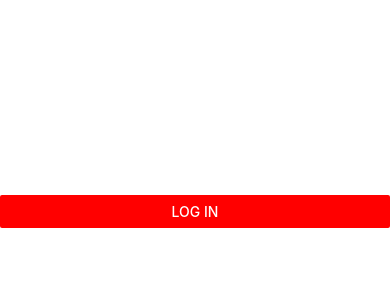
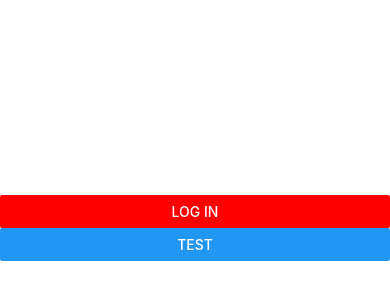
Before and after one commit to claraxuxu/Redditech, a React Native app: screen / in a window 390 px wide. Shown: the top 300 px of the page. Built offline with nearby package versions, Linux system fonts and the light colour scheme.

Commit message:
switched to a global variable for the token

```diff
--- a/App.js
+++ b/App.js
@@ -8,6 +8,7 @@
 
 import React from 'react';
 import {
+  Button,
   View,
 } from 'react-native';
 import LogWeb from './LogWeb';
@@ -16,6 +17,10 @@ const App = () => {
   return (
     <View>
       <LogWeb></LogWeb>
+      <Button
+        title= 'test'
+        onPress= {() => {console.log(global.authState)}}
+      />
     </View>
   );
 }
--- a/LogWeb.js
+++ b/LogWeb.js
@@ -23,7 +23,7 @@ const Logweb = () => {
   const getToken = useCallback(
     async lave => {
         try {
-            const authState = await authorize(config);
+            global.authState = await authorize(config);
         }
         catch(e) {
           console.log(e)
```
